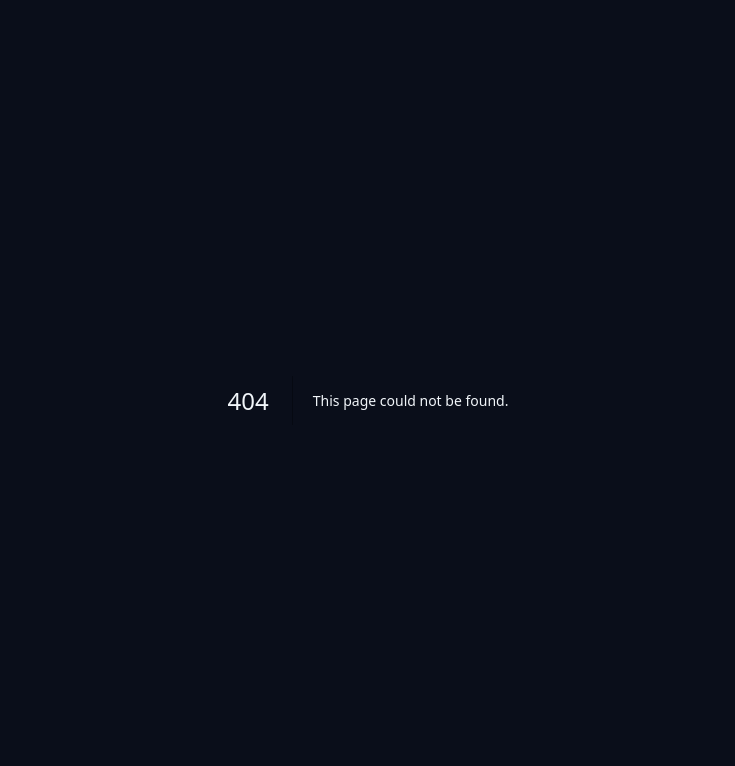
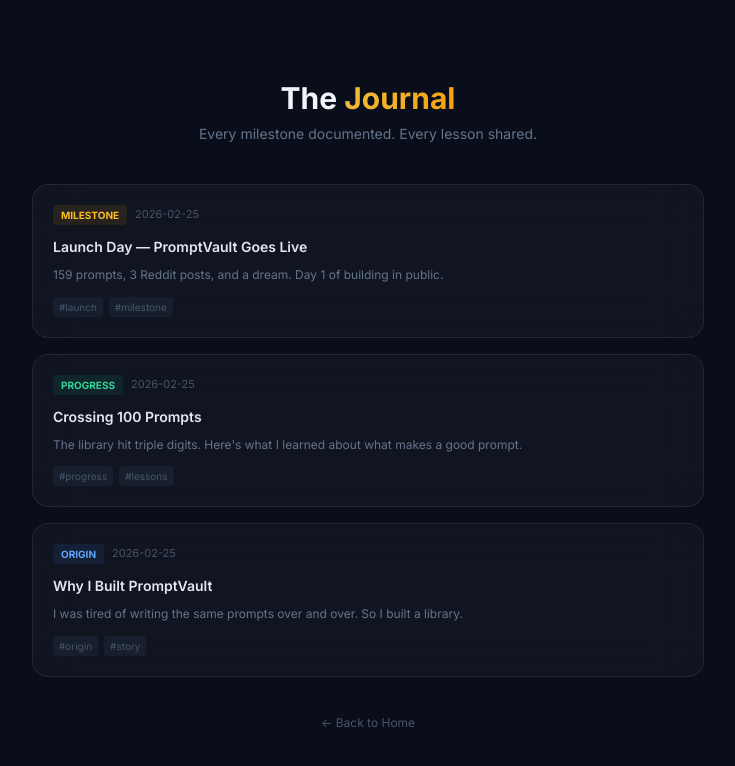
Before and after one commit to kax168/promptvault, a Next.js app: page /journal in a window 1280 px wide. Before the commit this address had no page. Shown: the top 766 px of the page, without its empty margins (272-1007 px from the left). Built offline with nearby package versions, Linux system fonts and the light colour scheme.

Commit message:
📓 Add journal system: list page, detail page, SSG, CMS-ready

```diff
--- /dev/null
+++ b/src/app/journal/[slug]/page.tsx
@@ -0,0 +1,64 @@
+import { getAllSlugs, getPostBySlug } from "@/lib/journal";
+import { notFound } from "next/navigation";
+import type { Metadata } from "next";
+
+// SSG: pre-generate all journal pages
+export function generateStaticParams() {
+  return getAllSlugs().map((slug) => ({ slug }));
+}
+
+export function generateMetadata({ params }: { params: { slug: string } }): Metadata {
+  const post = getPostBySlug(params.slug);
+  if (!post) return { title: "Not Found" };
+  return {
+    title: `${post.title} — PromptVault Journal`,
+    description: post.excerpt,
+    openGraph: { title: post.title, description: post.excerpt, type: "article" },
+  };
+}
+
+export default function JournalPost({ params }: { params: { slug: string } }) {
+  const post = getPostBySlug(params.slug);
+  if (!post) notFound();
+
+  return (
+    <main className="min-h-screen py-20 px-6">
+      <article className="max-w-xl mx-auto">
+        {/* Back */}
+        <a href="/journal" className="text-xs text-slate-600 hover:text-amber-400 transition-colors">
+          ← Back to Journal
+        </a>
+
+        {/* Header */}
+        <div className="mt-6 mb-8">
+          <div className="flex items-center gap-2 mb-3">
+            <span className="px-2 py-0.5 text-[10px] font-bold rounded text-amber-400 bg-amber-500/10">
+              {post.type.toUpperCase()}
+            </span>
+            <span className="text-[11px] text-slate-600">{post.date}</span>
+          </div>
+          <h1 className="text-2xl md:text-3xl font-bold text-slate-100 mb-3">{post.title}</h1>
+          <p className="text-sm text-slate-400">{post.excerpt}</p>
+        </div>
+
+        {/* Content */}
+        <div className="prose-custom">
+          {post.content.split("\n\n").map((para, i) => (
+            <p key={i} className="text-sm text-slate-400 leading-relaxed mb-4">
+              {para}
+            </p>
+          ))}
+        </div>
+
+        {/* Tags */}
+        <div className="flex gap-2 mt-8 pt-6 border-t border-slate-800">
+          {post.tags.map((t) => (
+            <span key={t} className="text-[10px] text-slate-600 bg-slate-800/50 px-2 py-0.5 rounded">
+              #{t}
+            </span>
+          ))}
+        </div>
+      </article>
+    </main>
+  );
+}
--- /dev/null
+++ b/src/app/journal/page.tsx
@@ -0,0 +1,35 @@
+import { getAllPosts } from "@/lib/journal";
+import { JournalCard } from "@/components/JournalCard";
+import type { Metadata } from "next";
+
+export const metadata: Metadata = {
+  title: "Journal — PromptVault",
+  description: "Follow the PromptVault journey. Milestones, lessons, and building in public.",
+};
+
+export default function JournalPage() {
+  const posts = getAllPosts();
+
+  return (
+    <main className="min-h-screen py-20 px-6">
+      <div className="max-w-2xl mx-auto">
+        <h1 className="text-3xl font-bold mb-2 text-center">
+          The <span className="text-gradient">Journal</span>
+        </h1>
+        <p className="text-slate-500 text-sm text-center mb-10">
+          Every milestone documented. Every lesson shared.
+        </p>
+        <div className="space-y-4">
+          {posts.map((post, i) => (
+            <JournalCard key={post.id} post={post} index={i} />
+          ))}
+        </div>
+        <div className="text-center mt-8">
+          <a href="/" className="text-xs text-slate-600 hover:text-amber-400 transition-colors">
+            ← Back to Home
+          </a>
+        </div>
+      </div>
+    </main>
+  );
+}
--- /dev/null
+++ b/src/components/JournalCard.tsx
@@ -0,0 +1,56 @@
+"use client";
+import { motion } from "framer-motion";
+import { cn } from "@/lib/utils";
+import type { JournalPost } from "@/lib/journal";
+
+const typeColors: Record<string, string> = {
+  milestone: "text-amber-400 bg-amber-500/10",
+  progress: "text-emerald-400 bg-emerald-500/10",
+  origin: "text-blue-400 bg-blue-500/10",
+};
+
+export function JournalCard({ post, index = 0 }: { post: JournalPost; index?: number }) {
+  return (
+    <motion.a
+      href={`/journal/${post.slug}`}
+      initial={{ opacity: 0, y: 20 }}
+      whileInView={{ opacity: 1, y: 0 }}
+      viewport={{ once: true }}
+      transition={{ duration: 0.4, delay: index * 0.1 }}
+      whileHover={{ y: -4 }}
+      className="block group"
+    >
+      <div className={cn(
+        "p-5 rounded-2xl transition-all duration-300",
+        "bg-white/[0.03] backdrop-blur-xl",
+        "border border-white/[0.08]",
+        "hover:border-amber-500/20 hover:shadow-[0_8px_32px_rgba(245,158,11,0.06)]"
+      )}>
+        {/* Meta */}
+        <div className="flex items-center gap-2 mb-3">
+          <span className={cn("px-2 py-0.5 text-[10px] font-bold rounded", typeColors[post.type] || typeColors.progress)}>
+            {post.type.toUpperCase()}
+          </span>
+          <span className="text-[11px] text-slate-600">{post.date}</span>
+        </div>
+
+        {/* Title */}
+        <h3 className="text-sm font-semibold text-slate-200 mb-2 group-hover:text-amber-400 transition-colors">
+          {post.title}
+        </h3>
+
+        {/* Excerpt */}
+        <p className="text-xs text-slate-500 leading-relaxed line-clamp-2">{post.excerpt}</p>
+
+        {/* Tags */}
+        <div className="flex gap-1.5 mt-3">
+          {post.tags.map((t) => (
+            <span key={t} className="text-[10px] text-slate-600 bg-slate-800/50 px-1.5 py-0.5 rounded">
+              #{t}
+            </span>
+          ))}
+        </div>
+      </div>
+    </motion.a>
+  );
+}
--- a/src/components/Timeline.tsx
+++ b/src/components/Timeline.tsx
@@ -36,6 +36,11 @@
             </motion.div>
           ))}
         </div>
+        <div className="text-center mt-6">
+          <a href="/journal" className="text-xs text-slate-500 hover:text-amber-400 transition-colors">
+            View all entries →
+          </a>
+        </div>
       </div>
     </section>
   );
--- /dev/null
+++ b/src/data/journal.json
@@ -0,0 +1,45 @@
+{
+  "posts": [
+    {
+      "id": "launch-day",
+      "slug": "launch-day",
+      "title": "Launch Day — PromptVault Goes Live",
+      "excerpt": "159 prompts, 3 Reddit posts, and a dream. Day 1 of building in public.",
+      "content": "Today marks the official launch of PromptVault. After weeks of collecting, testing, and organizing AI prompts, we finally went live with 159 battle-tested templates across 7 categories.\n\nWe posted to three subreddits — r/ChatGPT, r/PromptEngineering, and r/SideProject. The response was immediate.\n\nEvery prompt in the library has been tested across ChatGPT, Claude, and Gemini. No fluff, no filler — just templates that actually produce good output.\n\nThe Starter Pack is free. The Pro Pack is $9.90. Let's see where this goes.",
+      "date": "2026-02-25",
+      "tags": ["launch", "milestone"],
+      "type": "milestone",
+      "image": null,
+      "author": "PromptVault"
+    },
+    {
+      "id": "first-100-prompts",
+      "slug": "first-100-prompts",
+      "title": "Crossing 100 Prompts",
+      "excerpt": "The library hit triple digits. Here's what I learned about what makes a good prompt.",
+      "content": "We crossed 100 unique prompts today. Getting here taught me a lot about what separates a mediocre prompt from a great one.\n\nThe best prompts share three traits:\n1. Clear role assignment — tell the AI who it is\n2. Structured output format — specify exactly what you want back\n3. Contextual placeholders — make customization obvious\n\nEvery prompt in PromptVault follows this pattern. That's why they work across models.",
+      "date": "2026-02-25",
+      "tags": ["progress", "lessons"],
+      "type": "progress",
+      "image": null,
+      "author": "PromptVault"
+    },
+    {
+      "id": "the-idea",
+      "slug": "the-idea",
+      "title": "Why I Built PromptVault",
+      "excerpt": "I was tired of writing the same prompts over and over. So I built a library.",
+      "content": "It started with frustration. Every time I needed AI to do something, I'd spend 10 minutes crafting a prompt from scratch. Then I'd do it again the next day.\n\nSo I started a text file. Then a spreadsheet. Then I realized other people had the same problem.\n\nPromptVault is that text file, grown up. A searchable, categorized library of prompts that actually work. Free to browse, with a Pro pack for power users.\n\nThe goal: make AI 10x more useful by giving people better starting points.",
+      "date": "2026-02-25",
+      "tags": ["origin", "story"],
+      "type": "origin",
+      "image": null,
+      "author": "PromptVault"
+    }
+  ],
+  "_meta": {
+    "source": "local-json",
+    "cms_ready": true,
+    "note": "Replace this file with CMS API calls (Contentful, Sanity, Notion, etc.) when ready. Keep the same interface."
+  }
+}
--- /dev/null
+++ b/src/lib/journal.ts
@@ -0,0 +1,43 @@
+import journalData from "@/data/journal.json";
+
+export interface JournalPost {
+  id: string;
+  slug: string;
+  title: string;
+  excerpt: string;
+  content: string;
+  date: string;
+  tags: string[];
+  type: string;
+  image: string | null;
+  author: string;
+}
+
+const POSTS_PER_PAGE = 6;
+
+// Replace these functions with CMS API calls when ready
+// e.g., Contentful: await client.getEntries({ content_type: 'journal' })
+
+export function getAllPosts(): JournalPost[] {
+  return journalData.posts.sort(
+    (a, b) => new Date(b.date).getTime() - new Date(a.date).getTime()
+  );
+}
+
+export function getPostBySlug(slug: string): JournalPost | undefined {
+  return journalData.posts.find((p) => p.slug === slug);
+}
+
+export function getAllSlugs(): string[] {
+  return journalData.posts.map((p) => p.slug);
+}
+
+export function getPaginatedPosts(page: number) {
+  const all = getAllPosts();
+  const start = (page - 1) * POSTS_PER_PAGE;
+  return {
+    posts: all.slice(start, start + POSTS_PER_PAGE),
+    totalPages: Math.ceil(all.length / POSTS_PER_PAGE),
+    currentPage: page,
+  };
+}
```
